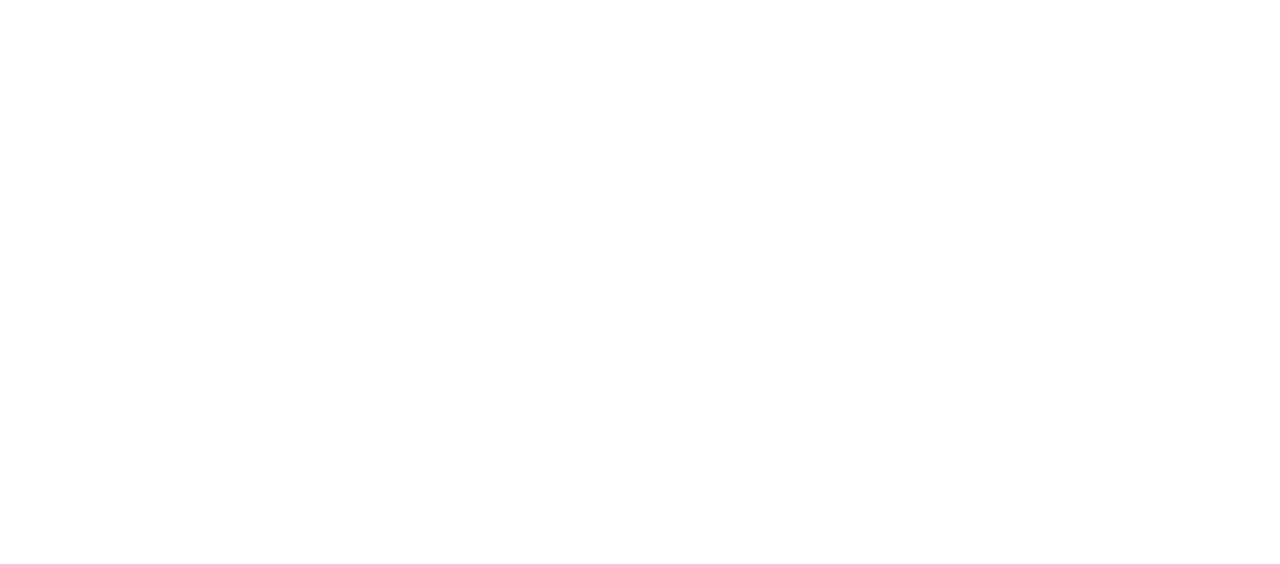
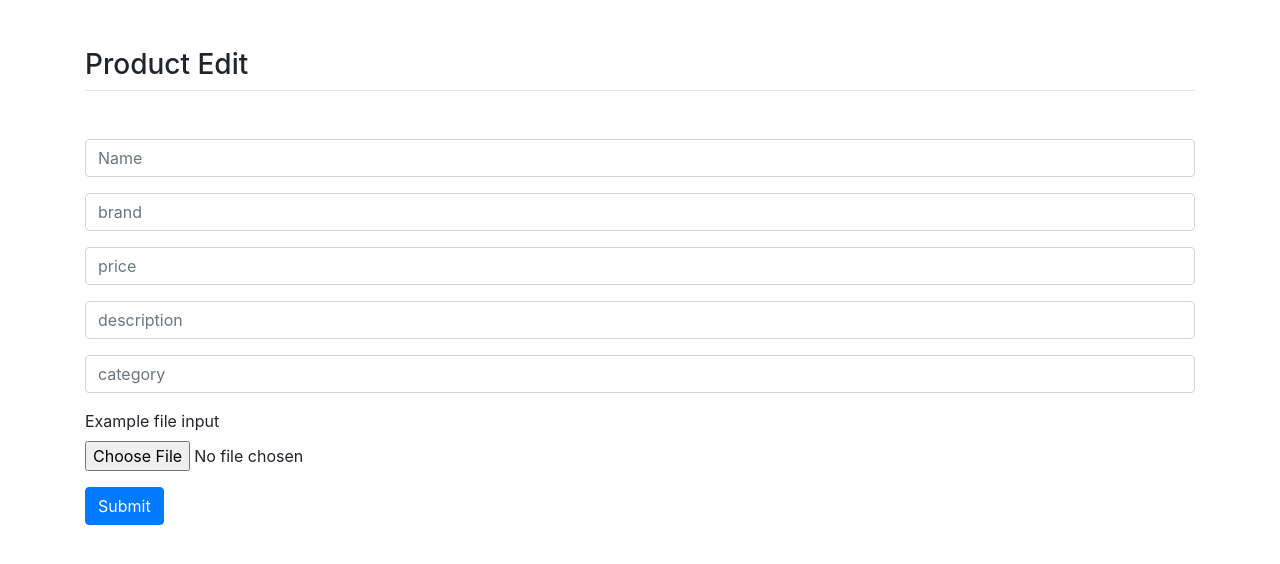
Before and after one commit to obimorgan/M5-D5, a React (Create React App) app in the folder frontend/: page /single-product/back-office in a window 1280 px wide. Before the commit this address had no page. Shown: the top 564 px of the page. Built offline with nearby package versions, Linux system fonts and the light colour scheme; no server answers.

Commit message:
added form.

```diff
--- a/frontend/src/App.js
+++ b/frontend/src/App.js
@@ -11,7 +11,7 @@
       <Routes>
         <Route path="/" element={<Homepage/>}></Route>
         <Route path="/single-product" exact={true} element={<SingleProductPage/>}></Route>
-        <Route path="/back-office" exact={true} element={<Edit/>}></Route>
+        <Route path="/single-product/back-office" exact={true} element={<Edit/>}></Route>
       </Routes>
     </BrowserRouter>
   );
--- a/frontend/src/Components/Backoffice/Form.jsx
+++ b/frontend/src/Components/Backoffice/Form.jsx
@@ -1,139 +1,284 @@
-import { Component } from "react";
+
 import Form from "react-bootstrap/Form";
 import Button from "react-bootstrap/Button";
+import { useEffect, useState } from 'react'
+import { Container } from "react-bootstrap";
 
-class Edit extends Component {
-    state = {
-        registration: {
+
+const Edit = () => {
+    const [state, setState] = useState({
         name: "",
         description: "",
         brand: "",
+        price: "",
         category: "",
-            price: "",
-            imageURL: "",
+        startDate: new Date(),
+        updatedDate: new Date()
+    })
+    const [image, setImage] = useState(null)
 
+    useEffect(() => {
+        postInfo()
+    }, [])
+
+    const postInfo = async () => {
+
+        try {
+            const response = await fetch(
+                "https://striveschool-api.herokuapp.com/api/product/",
+                {
+                    method: "POST",
+                    body: JSON.stringify(state),
+                    headers: {
+                        "Content-Type": "application/json",
+                        Authorization: `Bearer ${process.env.REACT_APP_JWT_TOKEN}`
                     },
-        showComplete: false,
+                }
+            );
+            if (!response.ok) {
+                throw new Error("fail to fetch");
+
+            } else {
+                const fd = new FormData();
+                fd.append("post");
+
+                let response = await fetch(
+                    "https://striveschool-api.herokuapp.com/api/product/",
+                    {
+                        method: "POST",
+                        body: fd,
+                        headers: {
+                            Authorization:
+                                "Bearer eyJhbGciOiJIUzI1NiIsInR5cCI6IkpXVCJ9.eyJfaWQiOiI2MTljOWYyM2QzNzU4MDAwMTU0OWI5ZmYiLCJpYXQiOjE2Mzc5MjM5MTgsImV4cCI6MTYzOTEzMzUxOH0.33s9YKpvuar5K-gBELToRiix85OjS-TqkNpP5NUNcto",
+                        },
+                    }
+                );
+                alert("Image uploaded");
+            }
+        } catch (error) {
+            alert(error)
+        }
     };
 
-    handleInput = (key, value) => {
-        this.setState({
-            registration: {
-                ...this.state.registration,
-                [key]: value,
-            },
-        });
-    };
+    return (
 
-    // formIsValidated = () => {
-    //     let isValidated = false;
-    //     if (
-    //         this.state.registration.name.length >= 2 &&
-    //         this.state.registration.brand.length >= 3 &&
+        <Container>
 
-    //     ) {
-    //         isValidated = true;
-    //     }
-    //     return isValidated;
-    // };
-
-    handleRegistration = (e) => {
-        e.preventDefault();
-        this.setState({
-            showComplete: true,
-        });
-    };
-
-    render() {
-        return (
-            <div
-                className="d-flex flex-column align-items-center mt-5"
-                style={{ color: "white" }}
-            >
-                {this.state.showComplete ? (
-                    <>
-                        <h1>Registration complete!</h1>
-                        <h3>Your details:</h3>
-                        <p>{this.state.registration.name}</p>
-                        <p>{this.state.registration.description}</p>
-                        <p>{this.state.registration.brand}</p>
-                        <p>{this.state.registration.category}</p>
-                        <p>{this.state.registration.price}</p>
-                        <p>{this.state.registration.imageURL}</p>
-
-                    </>
-                ) : (
-                    <>
-                        <h1>......</h1>
-                        <Form onSubmit={this.handleRegistration}>
-                            <Form.Group>
-                                <Form.Label>Name</Form.Label>
+            <h3 className="mt-5">Product Edit</h3>
+            <div className="border-top"></div>
+            <div className="mt-5">
+            <Form>
+                <Form.Group >
                     <Form.Control
                         type="text"
-                                    required
-                                    onChange={(e) => this.handleInput("name", e.target.value)}
-                                    value={this.state.registration.name}
+                        placeholder="Name"
+                        value={state.name}
+                        onChange={e =>
+                            setState({
+                                ...state,
+                                name: e.target.value
+                            })}
                     />
                 </Form.Group>
-                            <Form.Group>
-                                <Form.Label>Surname</Form.Label>
+                <Form.Group >
                     <Form.Control
                         type="text"
-                                    required
-                                    onChange={(e) => this.handleInput("description", e.target.value)}
-                                    value={this.state.registration.description}
+                        placeholder="brand"
+                        value={state.brand}
+                        onChange={e =>
+                            setState({
+                                ...state,
+                                brand: e.target.value
+                            })}
                     />
                 </Form.Group>
-                            <Form.Group>
-                                <Form.Label>Email</Form.Label>
+                <Form.Group >
                     <Form.Control
-                                    type="email"
-                                    required
-                                    onChange={(e) => this.handleInput("brand", e.target.value)}
-                                    value={this.state.registration.brand}
+                        type="text"
+                        placeholder="price"
+                        value={state.price}
+                        onChange={e =>
+                            setState({
+                                ...state,
+                                price: e.target.value
+                            })}
                     />
                 </Form.Group>
-                            <Form.Group>
-                                <Form.Label>Password</Form.Label>
+                <Form.Group >
                     <Form.Control
-                                    type="password"
-                                    required
-                                    onChange={(e) => this.handleInput("category", e.target.value)}
-                                    value={this.state.registration.category}
+                        type="text"
+                        placeholder="description"
+                        value={state.description}
+                        onChange={e =>
+                            setState({
+                                ...state,
+                                description: e.target.value
+                            })}
                     />
                 </Form.Group>
-                            <Form.Group>
-                                <Form.Label>Year of Birth</Form.Label>
-                                <Form.Control
-                                    type="number"
-                                    required
-                                    onChange={(e) =>
-                                        this.handleInput("price", e.target.value)
-                                    }
-                                    value={this.state.registration.price}
-                                />
-                            </Form.Group>
-                            <Form.Group>
-                                <Form.Label>Street Address</Form.Label>
+                <Form.Group >
                     <Form.Control
                         type="text"
-                                    required
-                                    onChange={(e) =>
-                                        this.handleInput("imageURL", e.target.value)
-                                    }
-                                    value={this.state.registration.imageURL}
+                        placeholder="category"
+                        value={state.category}
+                        onChange={e =>
+                            setState({
+                                ...state,
+                                category: e.target.value
+                            })}
                     />
                 </Form.Group>
 
-                            <Button type="submit" disabled={!this.formIsValidated()}>
+                <Form.Group>
+                    <Form.File id="exampleFormControlFile1" label="Example file input" />
+                </Form.Group>
+                <Button variant="primary" onClick={postInfo}>
                     Submit
                 </Button>
+
             </Form>
-                    </>
-                )}
             </div>
-        );
-    }
+        </Container>
+    )
+
 }
 
-export default Edit;
+export default Edit
+
+
+
+// class Edit extends Component {
+//     state = {
+//         registration: {
+//             name: "",
+//             description: "",
+//             brand: "",
+//             category: "",
+//             price: "",
+//             imageURL: "",
+
+//         },
+//         showComplete: false,
+//     };
+
+//     handleInput = (key, value) => {
+//         this.setState({
+//             registration: {
+//                 ...this.state.registration,
+//                 [key]: value,
+//             },
+//         });
+//     };
+
+//     // formIsValidated = () => {
+//     //     let isValidated = false;
+//     //     if (
+//     //         this.state.registration.name.length >= 2 &&
+//     //         this.state.registration.brand.length >= 3 &&
+
+//     //     ) {
+//     //         isValidated = true;
+//     //     }
+//     //     return isValidated;
+//     // };
+
+//     handleRegistration = (e) => {
+//         e.preventDefault();
+//         this.setState({
+//             showComplete: true,
+//         });
+//     };
+
+//     render() {
+//         return (
+//             <div
+//                 className="d-flex flex-column align-items-center mt-5"
+//                 style={{ color: "white" }}
+//             >
+//                 {this.state.showComplete ? (
+//                     <>
+//                         <h1>Registration complete!</h1>
+//                         <h3>Your details:</h3>
+//                         <p>{this.state.registration.name}</p>
+//                         <p>{this.state.registration.description}</p>
+//                         <p>{this.state.registration.brand}</p>
+//                         <p>{this.state.registration.category}</p>
+//                         <p>{this.state.registration.price}</p>
+//                         <p>{this.state.registration.imageURL}</p>
+
+//                     </>
+//                 ) : (
+//                     <>
+//                         <h1>......</h1>
+//                         <Form onSubmit={this.handleRegistration}>
+//                             <Form.Group>
+//                                 <Form.Label>Name</Form.Label>
+//                                 <Form.Control
+//                                     type="text"
+//                                     required
+//                                     onChange={(e) => this.handleInput("name", e.target.value)}
+//                                     value={this.state.registration.name}
+//                                 />
+//                             </Form.Group>
+//                             <Form.Group>
+//                                 <Form.Label>Surname</Form.Label>
+//                                 <Form.Control
+//                                     type="text"
+//                                     required
+//                                     onChange={(e) => this.handleInput("description", e.target.value)}
+//                                     value={this.state.registration.description}
+//                                 />
+//                             </Form.Group>
+//                             <Form.Group>
+//                                 <Form.Label>Email</Form.Label>
+//                                 <Form.Control
+//                                     type="email"
+//                                     required
+//                                     onChange={(e) => this.handleInput("brand", e.target.value)}
+//                                     value={this.state.registration.brand}
+//                                 />
+//                             </Form.Group>
+//                             <Form.Group>
+//                                 <Form.Label>Password</Form.Label>
+//                                 <Form.Control
+//                                     type="password"
+//                                     required
+//                                     onChange={(e) => this.handleInput("category", e.target.value)}
+//                                     value={this.state.registration.category}
+//                                 />
+//                             </Form.Group>
+//                             <Form.Group>
+//                                 <Form.Label>Year of Birth</Form.Label>
+//                                 <Form.Control
+//                                     type="number"
+//                                     required
+//                                     onChange={(e) =>
+//                                         this.handleInput("price", e.target.value)
+//                                     }
+//                                     value={this.state.registration.price}
+//                                 />
+//                             </Form.Group>
+//                             <Form.Group>
+//                                 <Form.Label>Street Address</Form.Label>
+//                                 <Form.Control
+//                                     type="text"
+//                                     required
+//                                     onChange={(e) =>
+//                                         this.handleInput("imageURL", e.target.value)
+//                                     }
+//                                     value={this.state.registration.imageURL}
+//                                 />
+//                             </Form.Group>
+
+//                             <Button type="submit" disabled={!this.formIsValidated()}>
+//                                 Submit
+//                             </Button>
+//                         </Form>
+//                     </>
+//                 )}
+//             </div>
+//         );
+//     }
+// }
+
+// export default Edit;
--- a/frontend/src/Components/Products/SingleProductPage.jsx
+++ b/frontend/src/Components/Products/SingleProductPage.jsx
@@ -15,7 +15,7 @@
                     </p>
                     <p>
                         <Button
-                        onClick={() => navigate("./")}
+                        onClick={() => navigate("./back-office")}
                         variant="primary">Edit</Button>
                     </p>
                 </Jumbotron>
```
Lines whose indentation alone changed are shown as unchanged.
